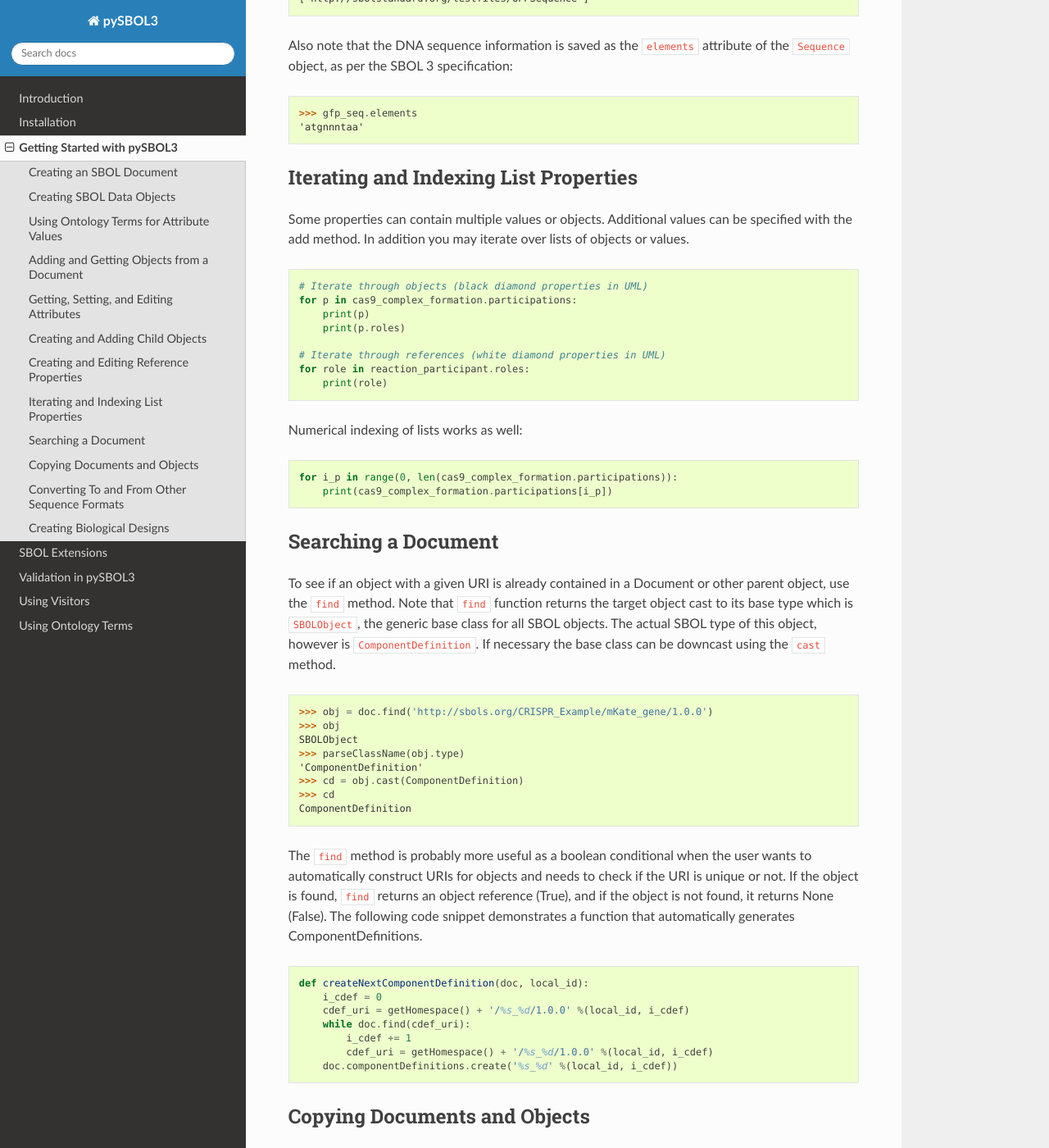
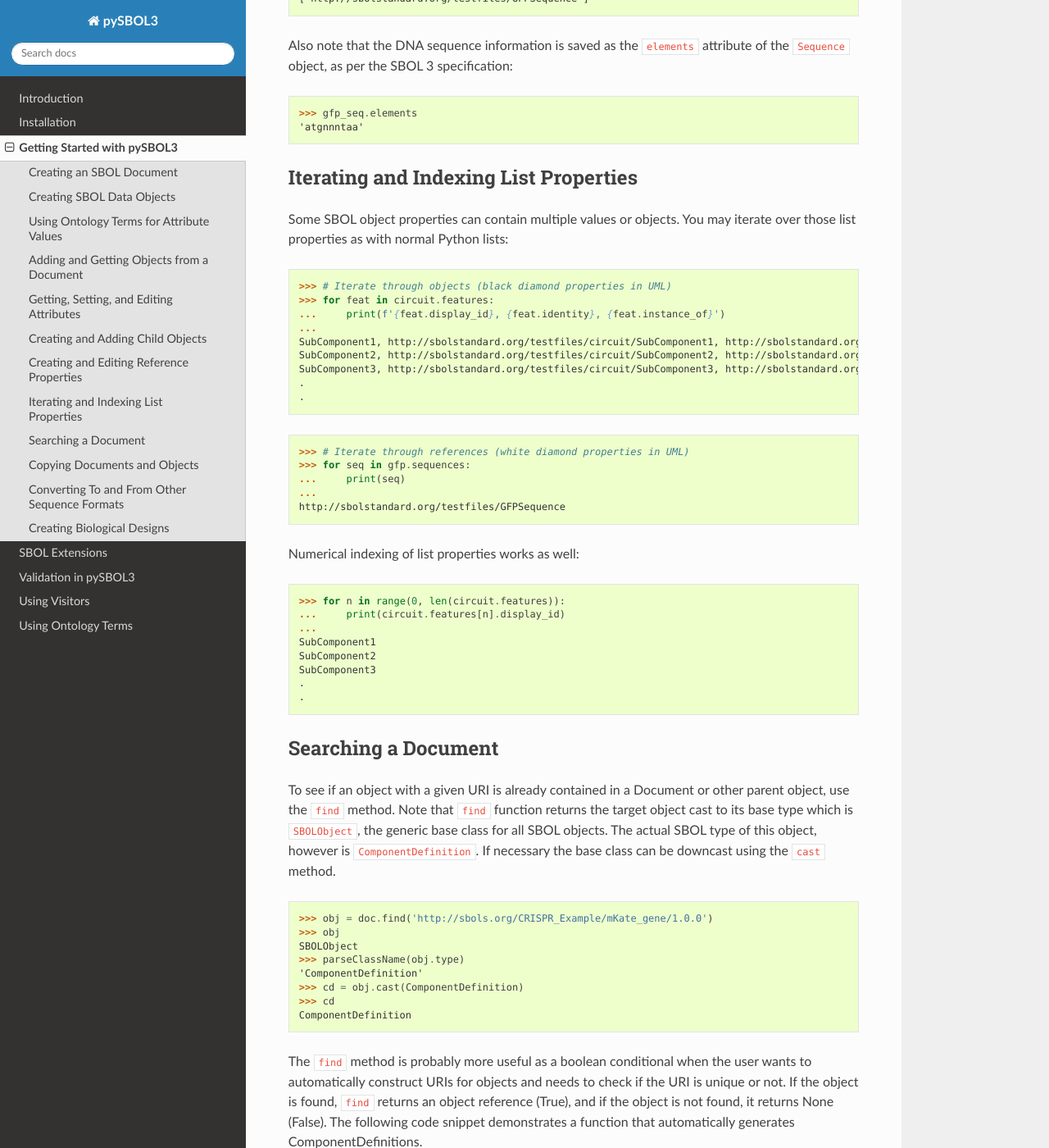
Before and after one commit to SynBioDex/pySBOL3, a Sphinx documentation site: the page built from docs/getting_started.rst, in a window 1280 px wide and 1400 px high, scrolled down 7386 px. Shown: the whole window at 82% size. Built offline with Sphinx 7.4.7 and the Read the Docs theme 2.0.0, drawn with Linux system fonts in a browser that asks for light colours.

Commit message:
Update "Iterating and Indexing List Properties"

```diff
--- a/docs/getting_started.rst
+++ b/docs/getting_started.rst
@@ -402,27 +402,44 @@ Also note that the DNA sequence information is saved as the ``elements`` attribu
 Iterating and Indexing List Properties
 --------------------------------------
 
-Some properties can contain multiple values or objects. Additional values can be specified with the add method.  In addition you may iterate over lists of objects or values.
+Some SBOL object properties can contain multiple values or objects. You may iterate over those list properties as with normal Python lists:
 
 .. code:: python
 
-    # Iterate through objects (black diamond properties in UML)
-    for p in cas9_complex_formation.participations:
-        print(p)
-        print(p.roles)
-
-    # Iterate through references (white diamond properties in UML)
-    for role in reaction_participant.roles:
-        print(role)
+    >>> # Iterate through objects (black diamond properties in UML)
+    >>> for feat in circuit.features:
+    ...     print(f'{feat.display_id}, {feat.identity}, {feat.instance_of}')
+    ...
+    SubComponent1, http://sbolstandard.org/testfiles/circuit/SubComponent1, http://sbolstandard.org/testfiles/pTetR
+    SubComponent2, http://sbolstandard.org/testfiles/circuit/SubComponent2, http://sbolstandard.org/testfiles/op1
+    SubComponent3, http://sbolstandard.org/testfiles/circuit/SubComponent3, http://sbolstandard.org/testfiles/RBS1
+    .
+    .
 
 .. end
 
-Numerical indexing of lists works as well:
+.. code:: python
+
+    >>> # Iterate through references (white diamond properties in UML)
+    >>> for seq in gfp.sequences:
+    ...     print(seq)
+    ...
+    http://sbolstandard.org/testfiles/GFPSequence
+
+.. end
+
+Numerical indexing of list properties works as well:
 
 .. code:: python
 
-    for i_p in range(0, len(cas9_complex_formation.participations)):
-        print(cas9_complex_formation.participations[i_p])
+    >>> for n in range(0, len(circuit.features)):
+    ...     print(circuit.features[n].display_id)
+    ...
+    SubComponent1
+    SubComponent2
+    SubComponent3
+    .
+    .
 
 .. end
 
```
